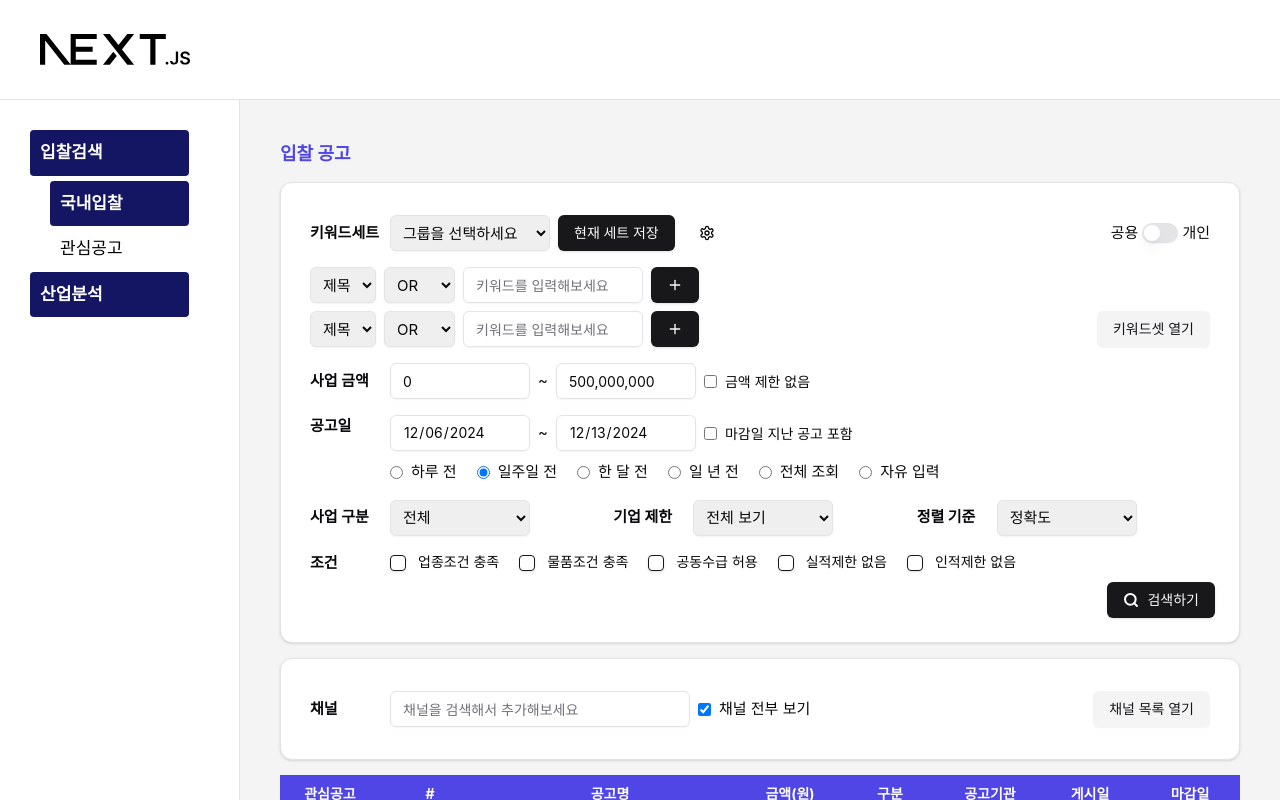
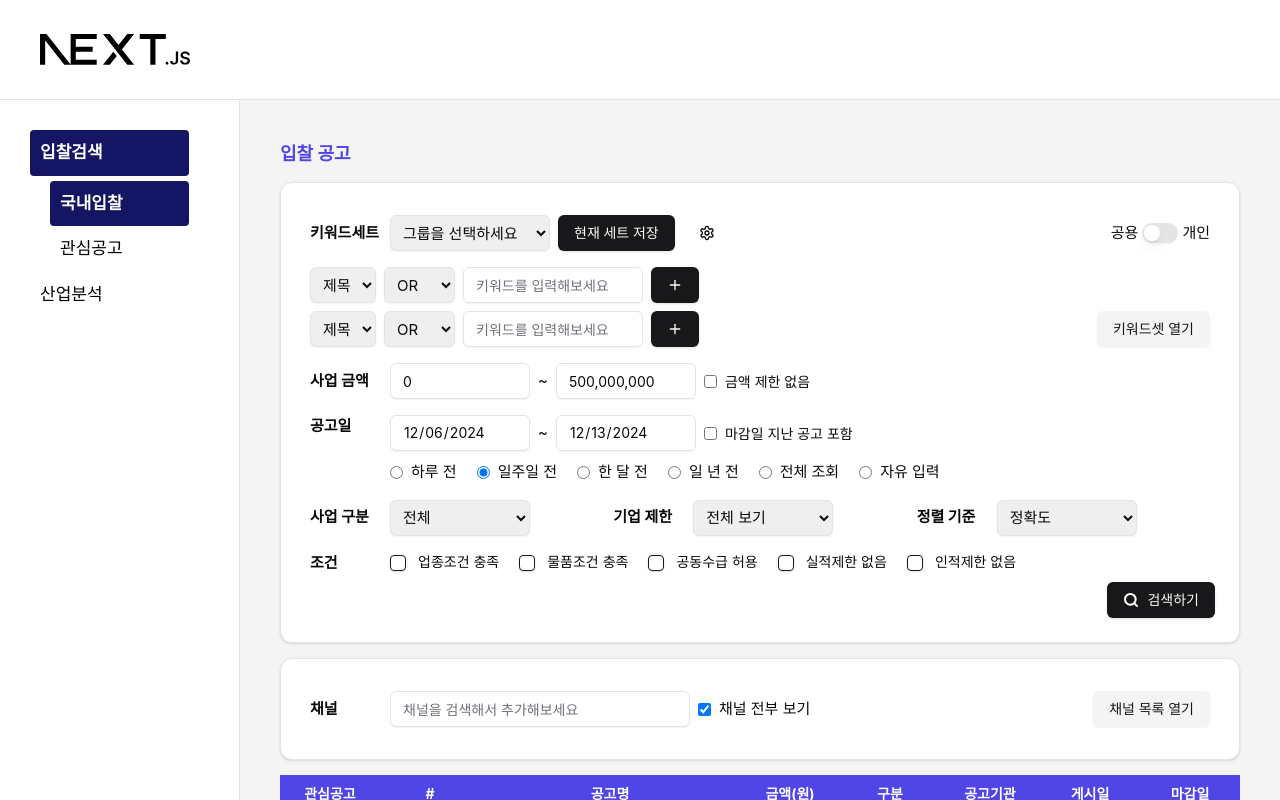
Before and after one commit to hckang80/nextjs-beginner-task, a Next.js app: page /dashboard/rfp in a window 1280 px wide. Built offline with nearby package versions, Linux system fonts and the light colour scheme.

Commit message:
feat: 네비게이션 활성화방식 개선

```diff
--- a/app/dashboard/nav.tsx
+++ b/app/dashboard/nav.tsx
@@ -1,5 +1,6 @@
 'use client';
 
+import { cn } from '@/lib';
 import Link from 'next/link';
 import { usePathname } from 'next/navigation';
 
@@ -28,7 +29,9 @@ const navigation: Nav[] = [
 export default function DashboardNav() {
   const pathname = usePathname();
 
-  const isActive = (path: string) => {
+  const isActive = (...depths: string[]) => {
+    const path = `/${[...depths].join('/')}`;
+
     return pathname.startsWith(path);
   };
 
@@ -36,14 +39,16 @@ export default function DashboardNav() {
     <nav className="global-nav">
       {navigation.map(({ name, path: depth1, children }, i) => (
         <details name="nav" key={depth1} open={!i}>
-          <summary className="global-main-item">{name}</summary>
+          <summary className={cn('global-main-item', isActive(depth1) ? 'is-active' : '')}>
+            {name}
+          </summary>
           {children && (
             <ul className="global-sub-menu">
               {children.map(({ name, path: depth2 }) => (
                 <li className="global-sub-menu__item" key={depth2}>
                   <Link
                     href={`/${[depth1, depth2].join('/')}`}
-                    className={isActive(`/${[depth1, depth2].join('/')}`) ? 'is-active' : ''}
+                    className={isActive(depth1, depth2) ? 'is-active' : ''}
                   >
                     {name}
                   </Link>
--- a/app/globals.css
+++ b/app/globals.css
@@ -255,12 +255,12 @@ input::-webkit-inner-spin-button {
   display: block;
   padding: 10px;
   border-radius: 4px;
-}
 
-summary.global-main-item {
-  font-weight: bold;
-  background: rgb(21, 22, 99);
-  color: #fff;
+  &.is-active {
+    font-weight: bold;
+    background: rgb(21, 22, 99);
+    color: #fff;
+  }
 }
 
 .global-sub-menu {
```
